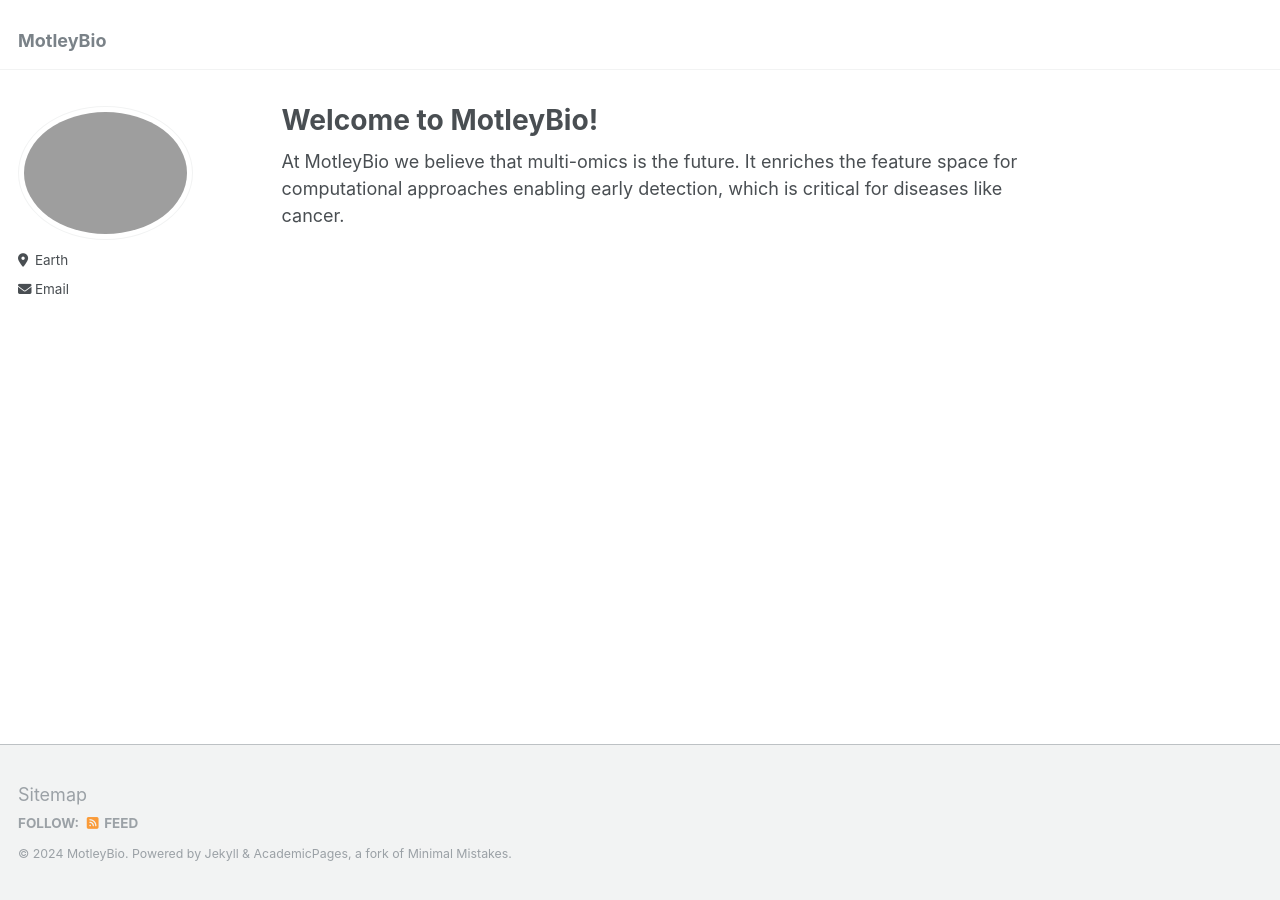
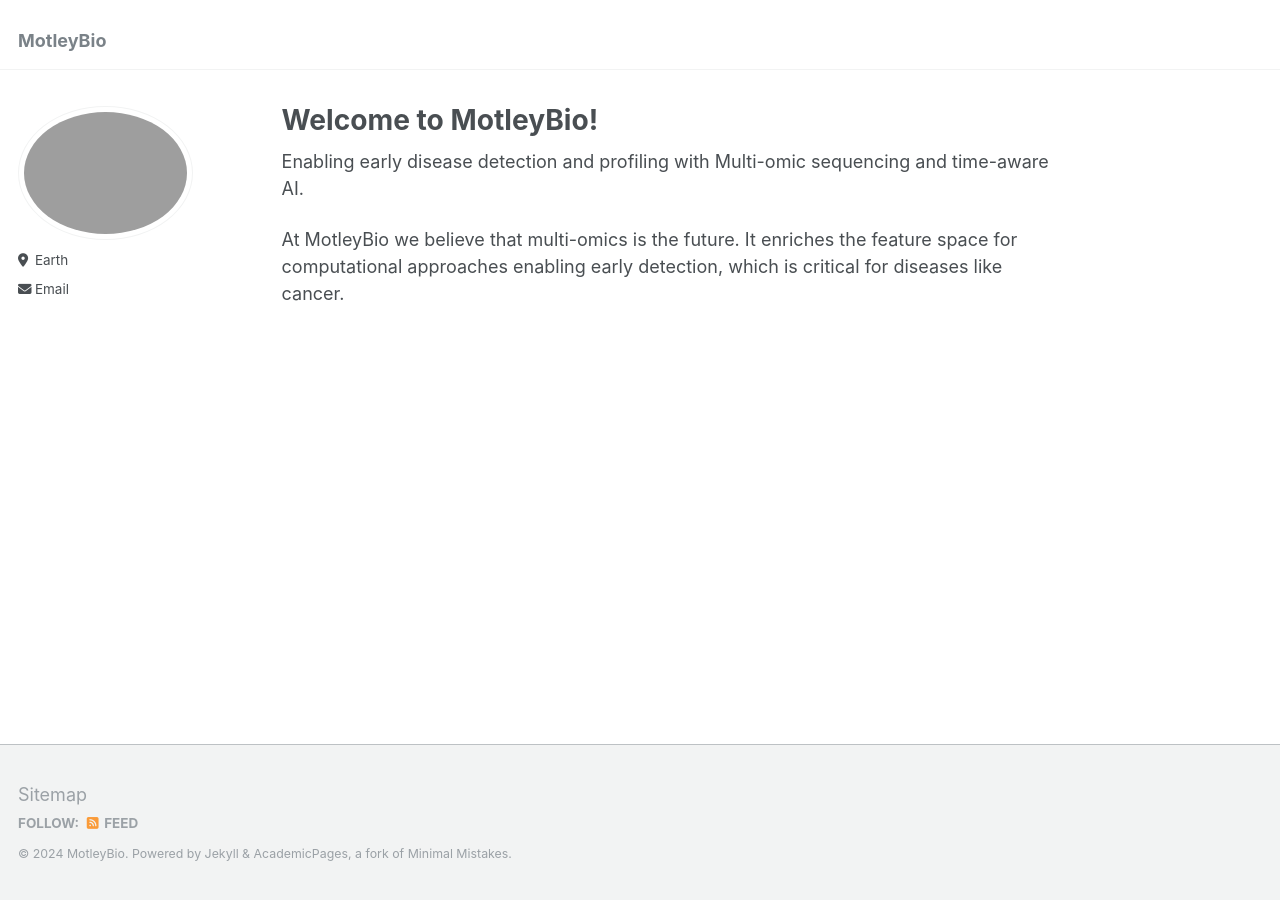
Before and after one commit to MotleyBio/MotleyBio.github.io, a Jekyll site: the page built from _pages/about.md, in a window 1280 px wide. Built offline with Jekyll 4.4.1, drawn with Linux system fonts in a browser that asks for light colours.

Commit message:
Update about.md

```diff
--- a/_pages/about.md
+++ b/_pages/about.md
@@ -8,4 +8,6 @@ redirect_from:
   - /about.html
 ---
 
+Enabling early disease detection and profiling with Multi-omic sequencing and time-aware AI.
+
 At MotleyBio we believe that multi-omics is the future. It enriches the feature space for computational approaches enabling early detection, which is critical for diseases like cancer.
```
